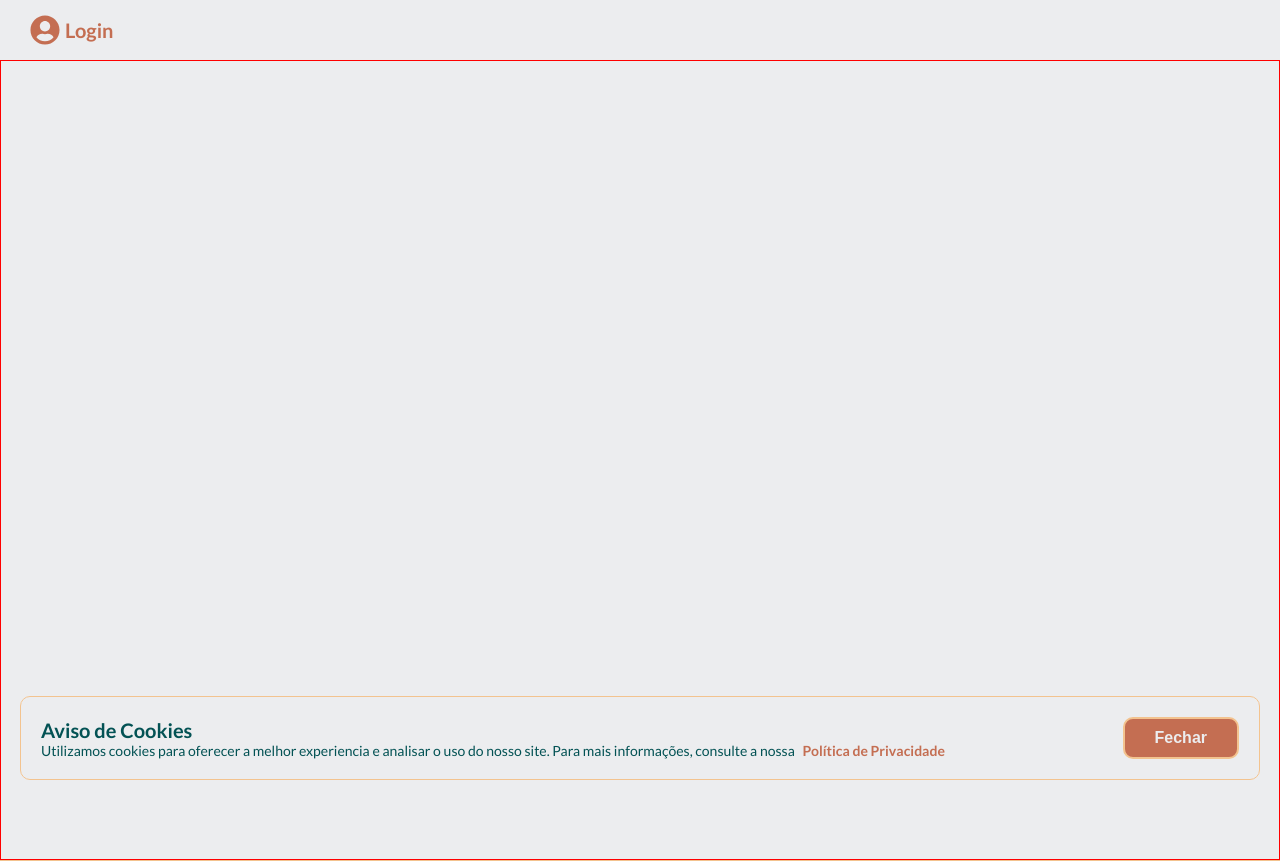
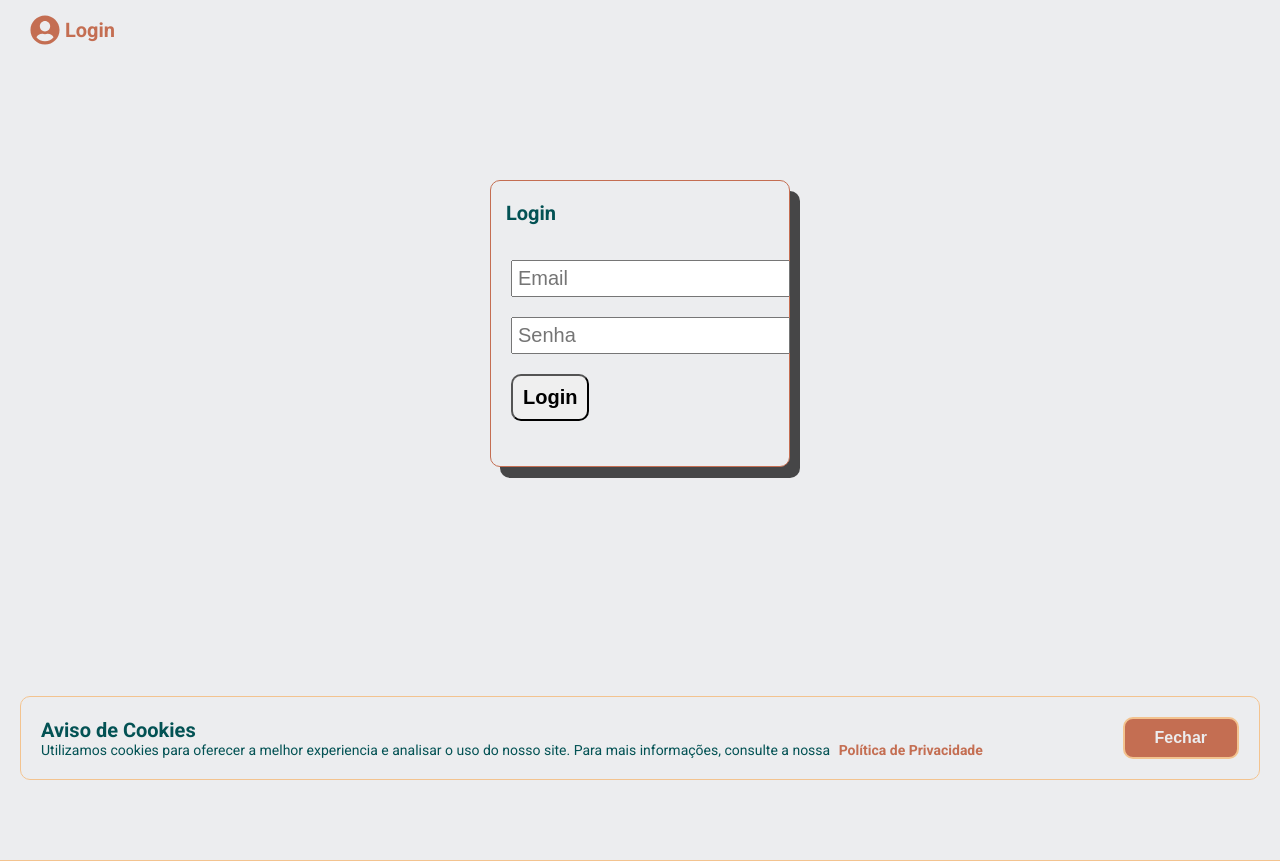
Before and after one commit to Eliel-Silva-dev/pagina-login, a Next.js app: page / in a window 1280 px wide. Shown: the top 861 px of the page. Built offline with nearby package versions, Linux system fonts and the light colour scheme.

Commit message:
feat: react paginalogin page home

```diff
--- /dev/null
+++ b/src/app/cadastro/scss/style.scss
@@ -0,0 +1,5 @@
+#main_cadastro {
+  h2 {
+    font-size: 3rem;
+  }
+}
--- /dev/null
+++ b/src/app/cadastro/style.min.module.css
@@ -0,0 +1 @@
+#main_cadastro h2{font-size:3rem}/*# sourceMappingURL=style.min.module.css.map */
--- a/src/app/layout.tsx
+++ b/src/app/layout.tsx
@@ -1,6 +1,6 @@
 import type { Metadata } from 'next';
 
-import { Lato } from 'next/font/google';
+import { Roboto } from 'next/font/google';
 
 import NavBar from '@/components/NavBar';
 import Footer from '@/components/Footer';
@@ -9,7 +9,7 @@ import { Suspense } from 'react';
 
 import './globals.css';
 
-const lato = Lato({ subsets: ['latin'], weight: ['400', '700', '900'] });
+const roboto = Roboto({ subsets: ['latin'], weight: ['400', '700', '900'] });
 
 export const metadata: Metadata = {
   title: 'Login | Hydrah tec',
@@ -27,7 +27,7 @@ export default function RootLayout({
 }>) {
   return (
     <html lang="pt-br">
-      <body className={lato.className}>
+      <body className={roboto.className}>
         <NavBar />
         <Suspense fallback={<div>Carregando dados da pagina...</div>}>
           {children}
--- a/src/app/page.module.css
+++ b/src/app/page.module.css
@@ -1,6 +1,48 @@
 #main_home {
-  border: 1px solid red;
+  display: flex;
+  flex-direction: column;
+  align-items: center;
 }
-#main_home h2 {
-  font-size: 3rem;
+#main_home .container {
+  width: 300px;
+  height: max-content;
+  background-color: var(--primary_color);
+  border: 1px solid var(--secondary_color);
+  padding: 20px 15px;
+  margin-top: 120px;
+  border-radius: 10px;
+  box-shadow: 10px 11px rgba(0, 0, 0, 0.7);
 }
+#main_home .container h1 {
+  margin-bottom: 10px;
+  font-size: 2rem;
+}
+#main_home .container .login_form {
+  padding: 5px;
+}
+#main_home .container .form_field {
+  display: inline-block;
+  padding: 5px;
+  margin-top: 20px;
+  transition: all 0.2s ease-in-out;
+  font-size: 20px;
+}
+#main_home .container .form_error {
+  display: block;
+  color: red;
+  font-size: 0.9em;
+  font-weight: 600;
+}
+#main_home .container .button {
+  margin-top: 20px;
+  padding: 10px;
+  margin-bottom: 20px;
+  font-size: 20px;
+  font-weight: 600;
+  border-radius: 10px;
+  cursor: pointer;
+}
+#main_home .container .button:hover {
+  background-color: var(--secondary_color);
+  color: var(--primary_color);
+}
--- a/src/app/page.tsx
+++ b/src/app/page.tsx
@@ -1,9 +1,78 @@
-import style from "./page.module.css";
+'use client';
 
+import * as yup from 'yup';
+import Axios from 'axios';
+import { ErrorMessage, Formik, Form, Field } from 'formik';
+
+import style from './page.module.css';
+type ThandleLogin = {
+  email: string;
+  password: string;
+};
 export default function Home() {
+  const handlelogin = (values: ThandleLogin) => {
+    Axios.post('http://localhost:3001/login', {
+      email: values.email,
+      passworf: values.password,
+    }).then((response) => {
+      alert(response.data.msg)
+    });
+  };
+
+  const validationLogin = yup.object().shape({
+    email: yup
+      .string()
+      .email('Email inválido')
+      .required('O email é obrigatório'),
+
+    password: yup
+      .string()
+      .min(6, 'A senha deve ter pelo menos 6 caracteres')
+      .required('A senha é obrigatória'),
+  });
+
   return (
     <main id={style.main_home}>
+      <section className={style.container}>
+        <h1>Login</h1>
+        <Formik
+          initialValues={{} as ThandleLogin}
+          onSubmit={handlelogin}
+          validationSchema={validationLogin}
+        >
+          <Form className={style.login_form}>
+            <div className={style.login_form_group}>
+              <Field
+                name="email"
+                className={style.form_field}
+                placeholder="Email"
+              />
+              <ErrorMessage
+                component="span"
+                name="email"
+                className="form_error"
+              />
+            </div>
+            <div className={style.form_group}>
+              <Field
+                name="password"
+                type="password"
+                className={style.form_field}
+                placeholder="Senha"
+              />
+              <ErrorMessage
+                component="span"
+                name="password"
+                className="form-error"
+              />
+            </div>
 
+            <button className={style.button} type="submit">
+              Login
+            </button>
+          </Form>
+        </Formik>
+      </section>
     </main>
   );
 }
```
Also changed, not shown: src/app/cadastro/page.tsx (added, +17 -0 lines), 1 other file (tests, documents, lock files or other folders).
